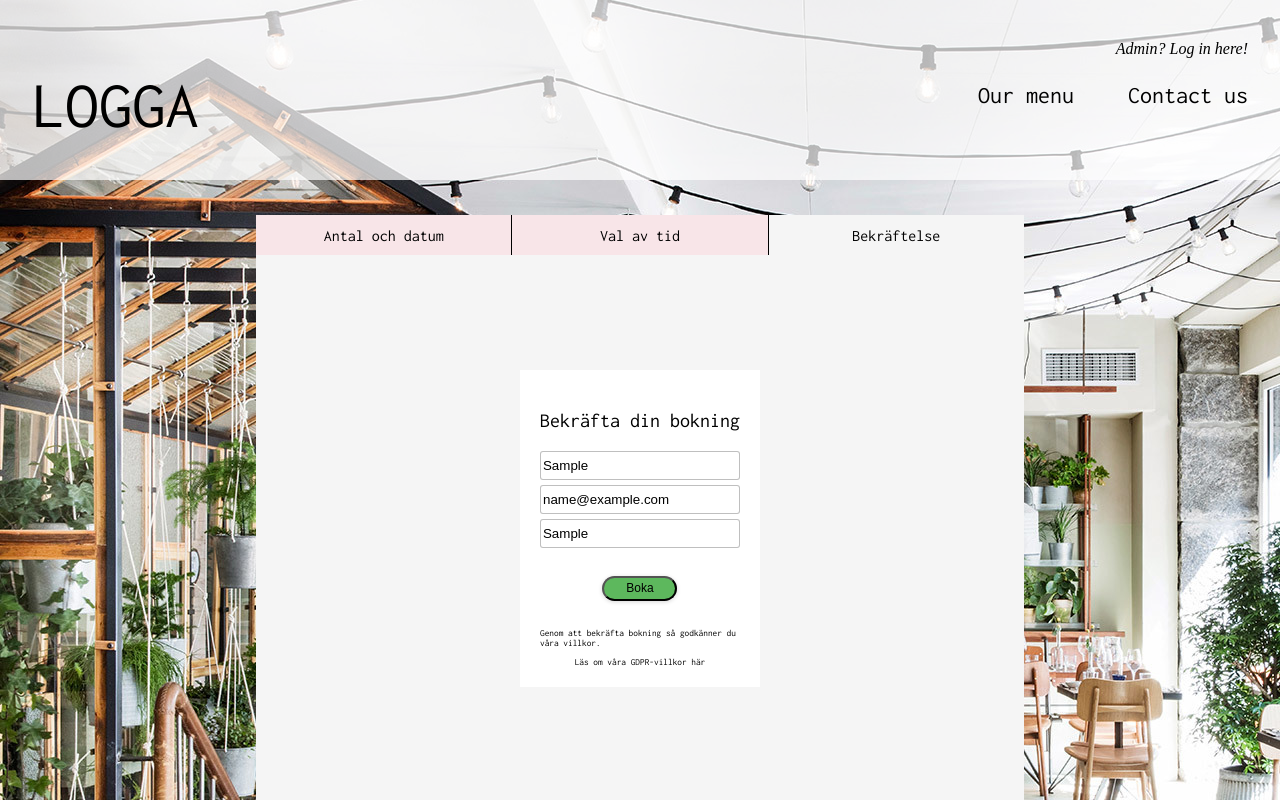
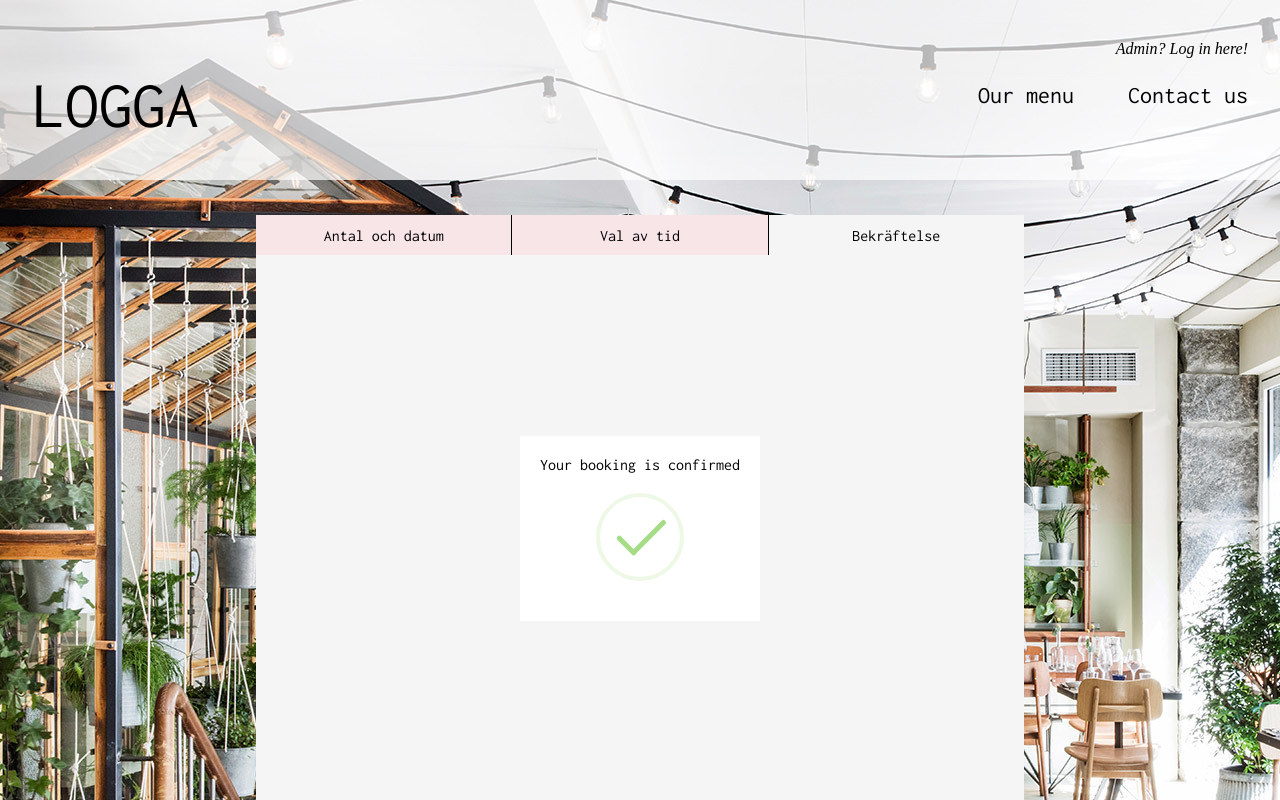
Before and after one commit to filipwieselgren/restaurant-booking-system, a React (Create React App) app: page /booktable/persondata in a window 1280 px wide. Both pictures are taken after typing "Sample", "name@example.com", "Sample" into the empty fields and a click on the button "Boka". Shown: the top 800 px of the page. Built offline with nearby package versions, Linux system fonts and the light colour scheme; no server answers.

Commit message:
confirmation-modal done

```diff
--- a/src/components/bookingComponents/Persondata.tsx
+++ b/src/components/bookingComponents/Persondata.tsx
@@ -17,6 +17,7 @@ export const PersonData = (
   const [name, setName] = useState("");
   const [email, setEmail] = useState("");
   const [phone, setPhone] = useState("");
+  const [bookingDone, setBookingDone] = useState(false);
 
   const navigate = useNavigate();
 
@@ -33,6 +34,7 @@ export const PersonData = (
   };
 
   const sendData = () => {
+    setBookingDone(true);
     props.getData({ name, email, phone });
 
     // navigate("/booktable/post");
@@ -63,9 +65,11 @@ export const PersonData = (
     })();
   };
 
-  return (
-    <section className="personDataContainer">
-      <form onSubmit={preventSubmit} className="personDataForm" action="post">
+  let formInput;
+
+  if (bookingDone === false) {
+    formInput = (
+      <>
         <div className="confirmHeaderContainer">
           <p>Bekräfta din bokning</p>
         </div>
@@ -105,6 +109,26 @@ export const PersonData = (
             Läs om våra GDPR-villkor här
           </Link>
         </div>
+      </>
+    );
+  } else {
+    formInput = (
+      <>
+        <div>Your booking is confirmed</div>
+        <div className="swal-icon swal-icon--success">
+          <span className="swal-icon--success__line swal-icon--success__line--long"></span>
+          <span className="swal-icon--success__line swal-icon--success__line--tip"></span>
+          <div className="swal-icon--success__ring"></div>
+          <div className="swal-icon--success__hide-corners"></div>
+        </div>
+      </>
+    );
+  }
+
+  return (
+    <section className="personDataContainer">
+      <form onSubmit={preventSubmit} className="personDataForm" action="post">
+        {formInput}
       </form>
     </section>
   );
--- a/src/styles/bookings.scss
+++ b/src/styles/bookings.scss
@@ -83,3 +83,204 @@
     }
   }
 }
+
+.swal-icon--success {
+  border-color: #a5dc86;
+}
+
+.swal-icon--success:after,
+.swal-icon--success:before {
+  content: "";
+  border-radius: 50%;
+  position: absolute;
+  width: 60px;
+  height: 120px;
+  background: #fff;
+  -webkit-transform: rotate(45deg);
+  transform: rotate(45deg);
+}
+
+.swal-icon--success:before {
+  border-radius: 120px 0 0 120px;
+  top: -7px;
+  left: -33px;
+  -webkit-transform: rotate(-45deg);
+  transform: rotate(-45deg);
+  -webkit-transform-origin: 60px 60px;
+  transform-origin: 60px 60px;
+}
+
+.swal-icon--success:after {
+  border-radius: 0 120px 120px 0;
+  top: -11px;
+  left: 30px;
+  -webkit-transform: rotate(-45deg);
+  transform: rotate(-45deg);
+  -webkit-transform-origin: 0 60px;
+  transform-origin: 0 60px;
+  -webkit-animation: rotatePlaceholder 4.25s ease-in;
+  animation: rotatePlaceholder 4.25s ease-in;
+}
+
+.swal-icon--success__ring {
+  width: 80px;
+  height: 80px;
+  border: 4px solid hsla(98, 55%, 69%, 0.2);
+  border-radius: 50%;
+  box-sizing: content-box;
+  position: absolute;
+  left: -4px;
+  top: -4px;
+  z-index: 2;
+}
+
+.swal-icon--success__hide-corners {
+  width: 5px;
+  height: 90px;
+  background-color: #fff;
+  padding: 1px;
+  position: absolute;
+  left: 28px;
+  top: 8px;
+  z-index: 1;
+  -webkit-transform: rotate(-45deg);
+  transform: rotate(-45deg);
+}
+
+.swal-icon--success__line {
+  height: 5px;
+  background-color: #a5dc86;
+  display: block;
+  border-radius: 2px;
+  position: absolute;
+  z-index: 2;
+}
+
+.swal-icon--success__line--tip {
+  width: 25px;
+  left: 14px;
+  top: 46px;
+  -webkit-transform: rotate(45deg);
+  transform: rotate(45deg);
+  -webkit-animation: animateSuccessTip 0.75s;
+  animation: animateSuccessTip 0.75s;
+}
+
+.swal-icon--success__line--long {
+  width: 47px;
+  right: 8px;
+  top: 38px;
+  -webkit-transform: rotate(-45deg);
+  transform: rotate(-45deg);
+  -webkit-animation: animateSuccessLong 0.75s;
+  animation: animateSuccessLong 0.75s;
+}
+
+.swal-icon {
+  width: 80px;
+  height: 80px;
+  border-width: 4px;
+  border-style: solid;
+  border-radius: 50%;
+  padding: 0;
+  position: relative;
+  box-sizing: content-box;
+  margin: 20px auto;
+}
+
+.swal-icon:first-child {
+  margin-top: 32px;
+}
+
+@keyframes animateSuccessLong {
+  0% {
+    width: 0;
+    right: 46px;
+    top: 54px;
+  }
+  65% {
+    width: 0;
+    right: 46px;
+    top: 54px;
+  }
+  84% {
+    width: 55px;
+    right: 0;
+    top: 35px;
+  }
+  to {
+    width: 47px;
+    right: 8px;
+    top: 38px;
+  }
+}
+
+@keyframes rotatePlaceholder {
+  0% {
+    -webkit-transform: rotate(-45deg);
+    transform: rotate(-45deg);
+  }
+  5% {
+    -webkit-transform: rotate(-45deg);
+    transform: rotate(-45deg);
+  }
+  12% {
+    -webkit-transform: rotate(-405deg);
+    transform: rotate(-405deg);
+  }
+  to {
+    -webkit-transform: rotate(-405deg);
+    transform: rotate(-405deg);
+  }
+}
+
+@keyframes animateSuccessTip {
+  0% {
+    width: 0;
+    left: 1px;
+    top: 19px;
+  }
+  54% {
+    width: 0;
+    left: 1px;
+    top: 19px;
+  }
+  70% {
+    width: 50px;
+    left: -8px;
+    top: 37px;
+  }
+  84% {
+    width: 17px;
+    left: 21px;
+    top: 48px;
+  }
+  to {
+    width: 25px;
+    left: 14px;
+    top: 45px;
+  }
+}
+
+/* create by styling */
+.creditos {
+  position: absolute;
+  bottom: 0;
+  left: 0;
+  right: 0;
+  text-align: center;
+  display: flex;
+  align-items: center;
+  justify-content: center;
+  color: #ddd;
+}
+
+.logo-sweetalert {
+  background: url(https://sweetalert.js.org/assets/images/logo.svg) center
+    no-repeat;
+  background-size: contain;
+  width: 70px;
+  height: 40px;
+  margin-left: 0.5em;
+  color: transparent;
+}
```
